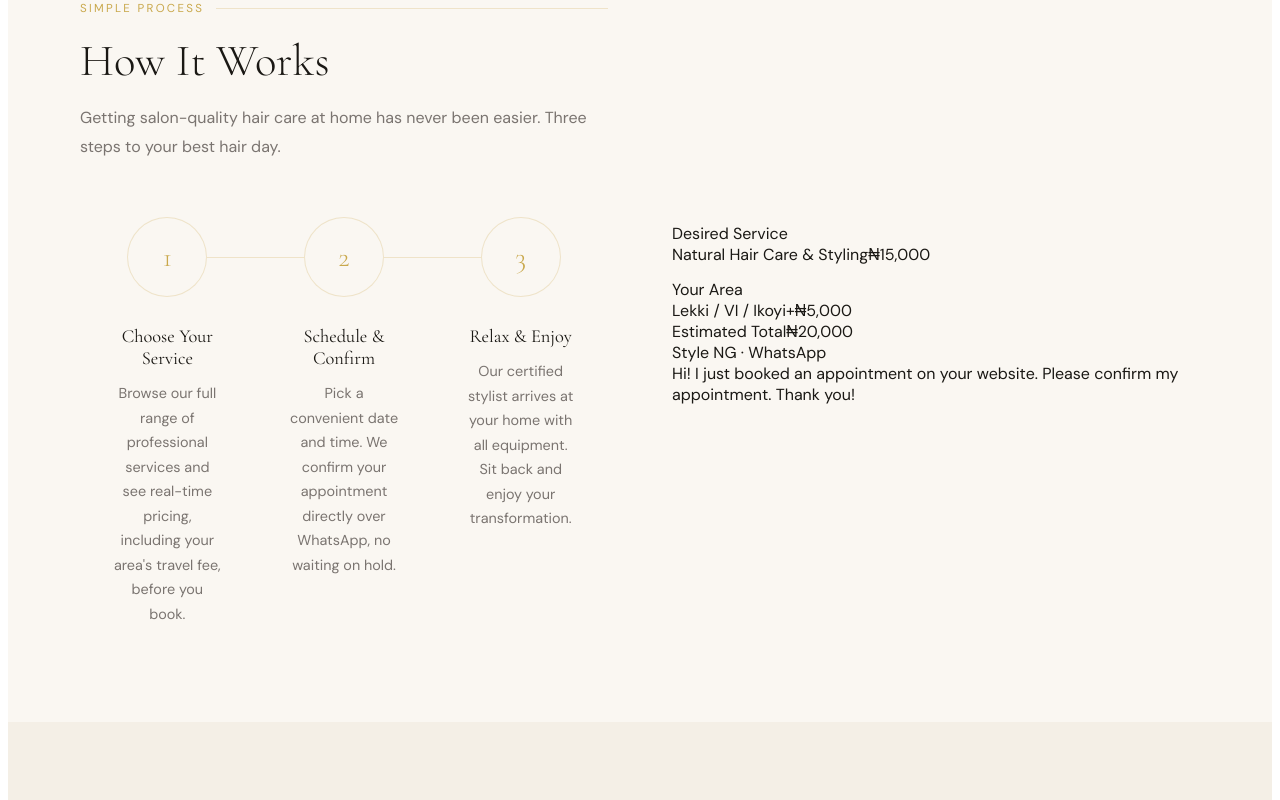
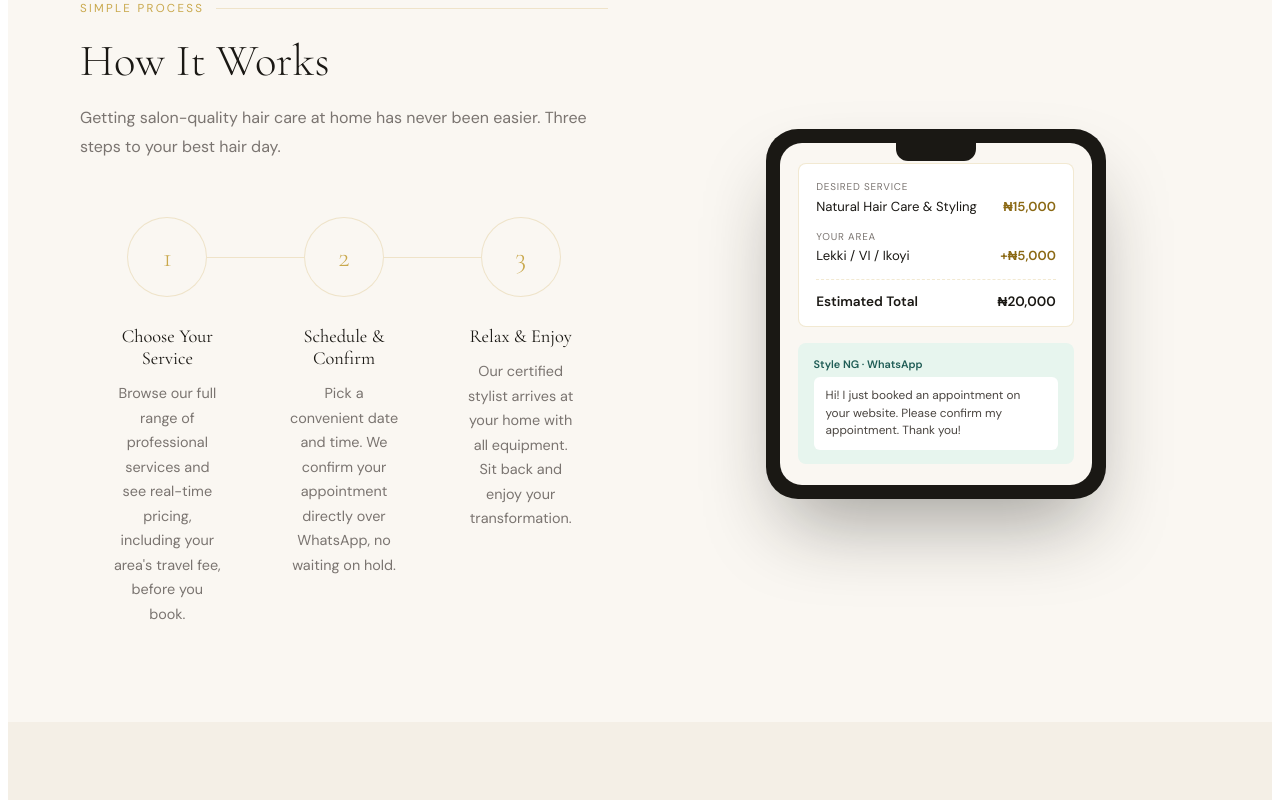
Before and after one commit to style-ng/Style-ng, a React (Vite) app: page / in a window 1280 px wide. Shown: the part 2080-2880 px from the top of the page. Built offline with nearby package versions, Linux system fonts and the light colour scheme; no server answers; the database is empty.

Commit message:
Add files via upload

```diff
--- a/src/styles/site.css
+++ b/src/styles/site.css
@@ -395,6 +395,64 @@
     @media(max-width:700px) {
       .public-site .steps { grid-template-columns: 1fr; gap: 2.5rem; }
       .public-site .steps::before { display: none; }
+      .public-site .how-grid { grid-template-columns: 1fr !important; }
+    }
+
+    /* Phone mockup for How It Works */
+    .public-site .phone-mock {
+      max-width: 340px;
+      margin: 0 auto;
+      background: var(--charcoal);
+      border-radius: 32px;
+      padding: 14px;
+      box-shadow: 0 40px 80px -20px rgba(26,24,20,0.4);
+    }
+    .public-site .phone-notch {
+      width: 80px; height: 18px;
+      background: var(--charcoal);
+      border-radius: 0 0 12px 12px;
+      margin: 0 auto;
+      position: relative;
+      z-index: 2;
+    }
+    .public-site .phone-screen {
+      background: var(--cream);
+      border-radius: 22px;
+      padding: 1.3rem 1.1rem;
+      margin-top: -18px;
+    }
+    .public-site .phone-card {
+      background: #fff;
+      border: 1px solid var(--border);
+      border-radius: 8px;
+      padding: 1rem 1.1rem;
+    }
+    .public-site .phone-card-label {
+      font-size: .62rem; letter-spacing: .08em; text-transform: uppercase;
+      color: var(--mid-gray); margin-bottom: .3rem;
+    }
+    .public-site .phone-card-row {
+      display: flex; justify-content: space-between; align-items: center;
+      font-size: .82rem; color: var(--charcoal); margin-bottom: .3rem;
+    }
+    .public-site .phone-gold { color: var(--gold-dark); font-weight: 600; }
+    .public-site .phone-total {
+      display: flex; justify-content: space-between; align-items: center;
+      margin-top: .9rem; padding-top: .8rem; border-top: 1px dashed var(--border);
+      font-size: .85rem; font-weight: 600; color: var(--charcoal);
+    }
+    .public-site .phone-wa {
+      margin-top: 1rem;
+      background: #E7F5EE;
+      border-radius: 8px;
+      padding: .9rem 1rem;
+    }
+    .public-site .phone-wa-head {
+      font-size: .68rem; font-weight: 600; color: #1F5C55; margin-bottom: .4rem;
+    }
+    .public-site .phone-wa-bubble {
+      background: #fff; border-radius: 6px; padding: .6rem .75rem;
+      font-size: .74rem; line-height: 1.5; color: var(--warm-gray);
     }
 
     /* ── STYLISTS ─────────────────────────── */
@@ -556,12 +614,13 @@
       gap: 2rem;
     }
     .public-site .learn-card {
-      background: var(--cream);
+      background: #fff;
       border: 1px solid var(--border);
+      box-shadow: 0 4px 20px rgba(26,24,20,.05);
       overflow: hidden;
-      transition: transform .3s;
+      transition: transform .3s, box-shadow .3s;
     }
-    .public-site .learn-card:hover { transform: translateY(-4px); }
+    .public-site .learn-card:hover { transform: translateY(-4px); box-shadow: 0 12px 40px rgba(0,0,0,.08); }
     .public-site .learn-img {
       width: 100%;
       aspect-ratio: 16/9;
```
